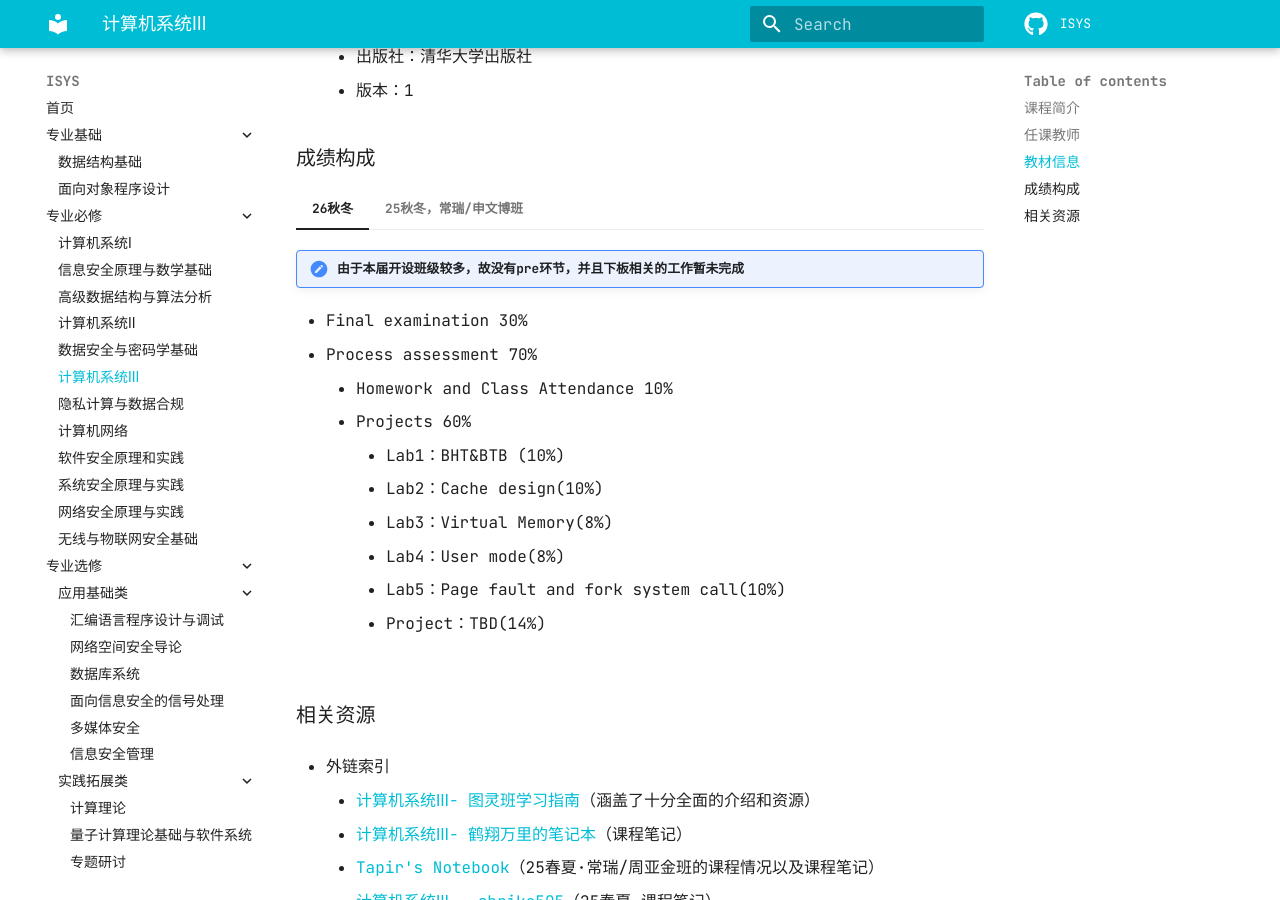
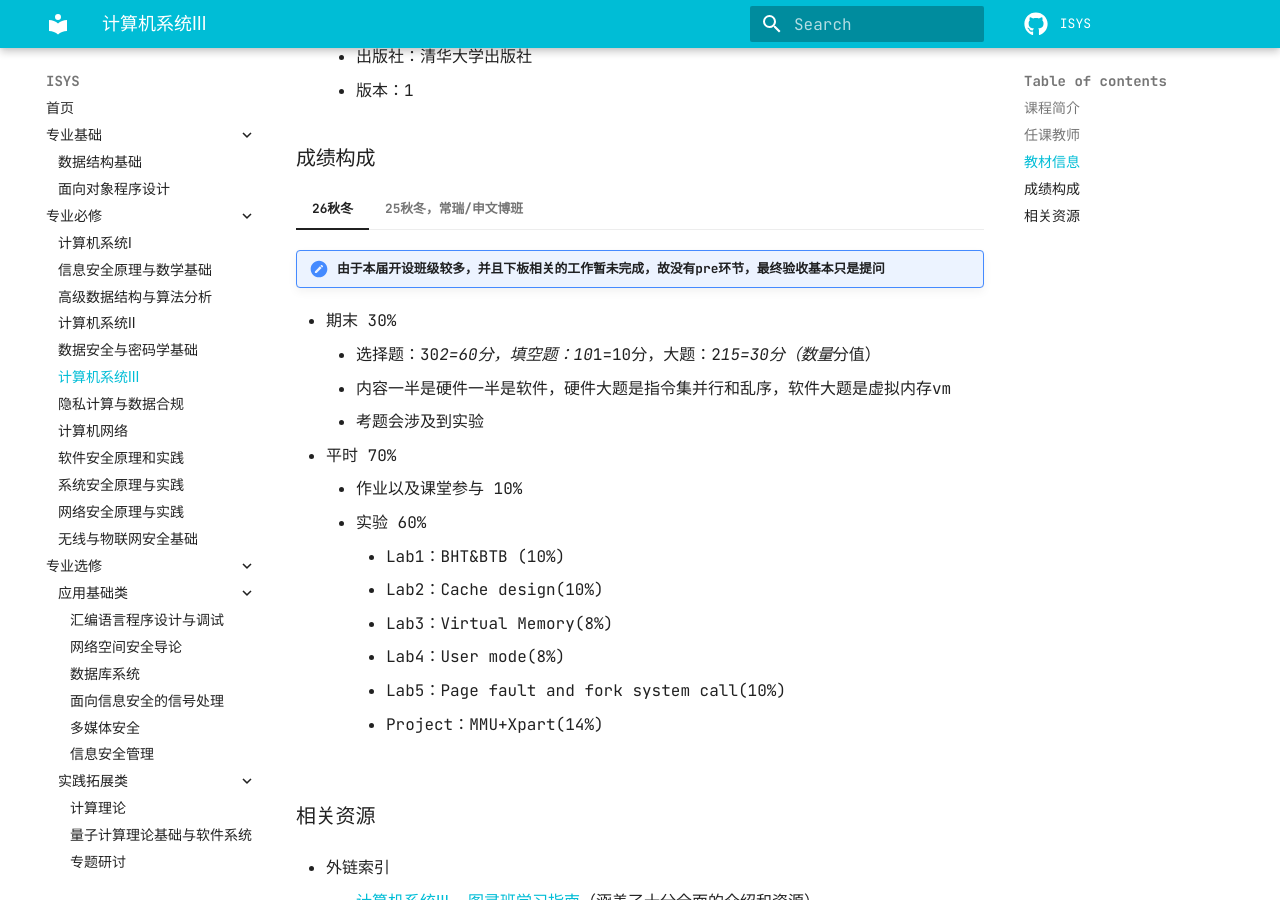
Before and after one commit to dreamem0ra1n/ISYS, an MkDocs documentation site: the page built from docs/专业必修/计算机系统Ⅲ.md, in a window 1280 px wide and 900 px high, scrolled down 677 px. Built offline with MkDocs 1.6.1 and Material for MkDocs 9.7.7, drawn with Linux system fonts in a browser that asks for light colours; comment, search, counter and statistics services are not loaded.

Commit message:
20260626_sys3成绩构成更新

```diff
--- a/docs/专业必修/计算机系统Ⅲ.md
+++ b/docs/专业必修/计算机系统Ⅲ.md
@@ -26,17 +26,20 @@ en_title: Computer Systems Ⅲ
 
 ### 成绩构成
 === "26秋冬"
-	!!! note "由于本届开设班级较多，故没有pre环节，并且下板相关的工作暂未完成"
-	- Final examination 30%
-	- Process assessment 70%
-		- Homework and Class Attendance 10%
-		- Projects 60%
+	!!! note "由于本届开设班级较多，并且下板相关的工作暂未完成，故没有pre环节，最终验收基本只是提问"
+	- 期末 30%
+		- 选择题：30*2=60分，填空题：10*1=10分，大题：2*15=30分（数量*分值）
+		- 内容一半是硬件一半是软件，硬件大题是指令集并行和乱序，软件大题是虚拟内存vm
+		- 考题会涉及到实验
+	- 平时 70%
+		- 作业以及课堂参与 10%
+		- 实验 60%
 			- Lab1：BHT&BTB (10%)
 			- Lab2：Cache design(10%)
 			- Lab3：Virtual Memory(8%)
 			- Lab4：User mode(8%)
 			- Lab5：Page fault and fork system call(10%)
-			- Project：TBD(14%)
+			- Project：MMU+Xpart(14%)
 
 === "25秋冬，常瑞/申文博班"
 	- 作业 4%
```
